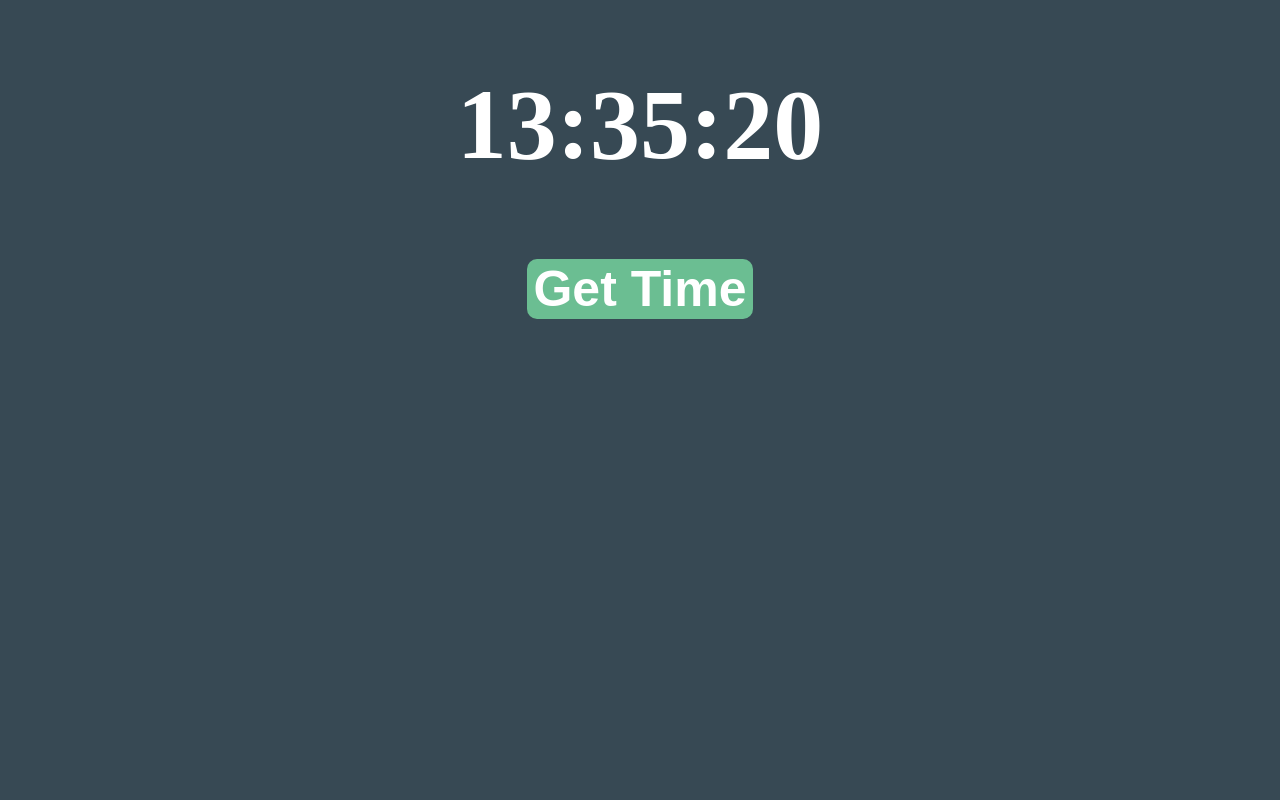
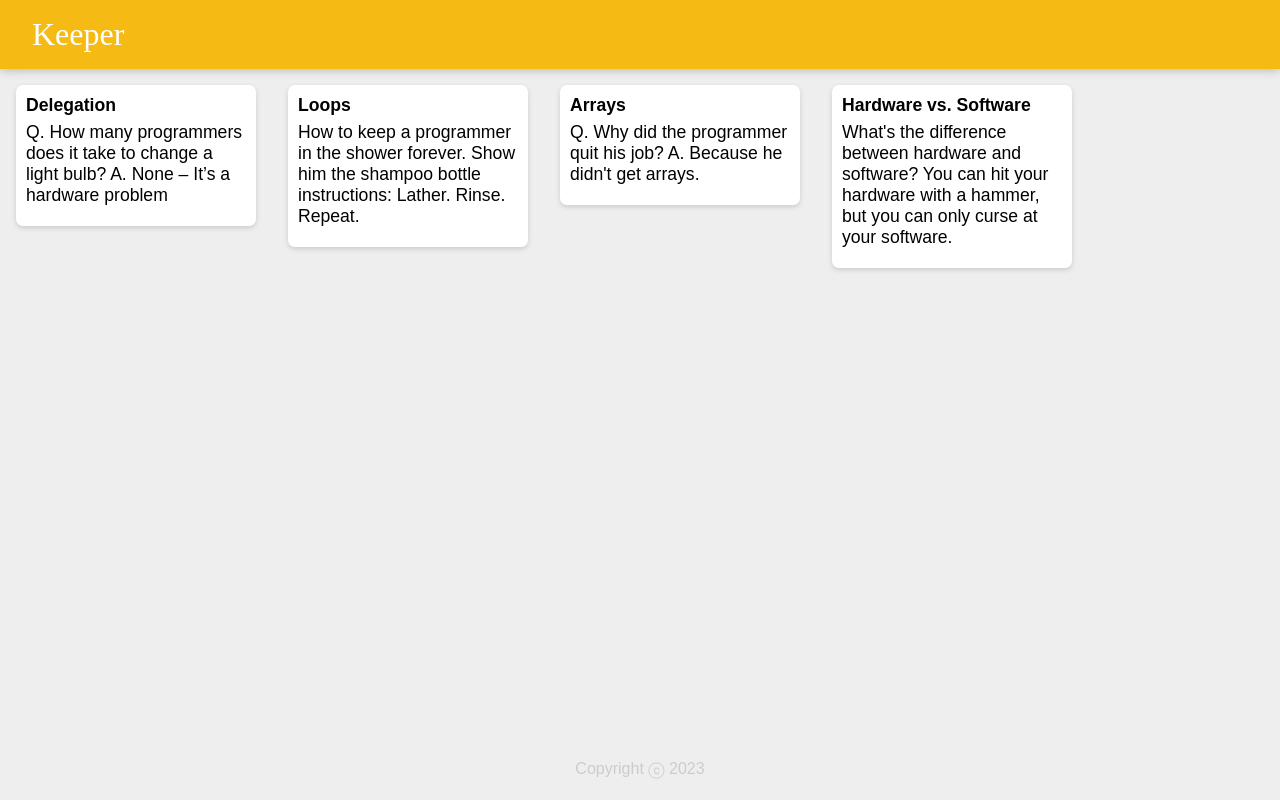
Before and after one commit to Abhilash4597/Javascript, a React (Vite) app in the folder React notes/: page / in a window 1280 px wide. Built offline with nearby package versions, Linux system fonts and the light colour scheme.

Commit message:
notes updated

```diff
--- a/React notes/src/App.jsx
+++ b/React notes/src/App.jsx
@@ -1,18 +1,16 @@
 import React from 'react';
-// import Header from './Keeper-App/Header';
-// import Footer from './Keeper-App/Footer';
-// import Note from './Keeper-App/Note';
-// import data from './Keeper-App/Data';
-import CurrentTime from './useState-Practice/CurrentTime';
+import Header from './Keeper-App/Header';
+import Footer from './Keeper-App/Footer';
+import Note from './Keeper-App/Note';
+import data from './Keeper-App/Data';
 
 function App() {
 
   return (
     <>
-      {/* <Header />
+      <Header />
       <Note data={ data } />
-      <Footer /> */}
-      <CurrentTime />
+      <Footer />
     </>
   );
 }
```
